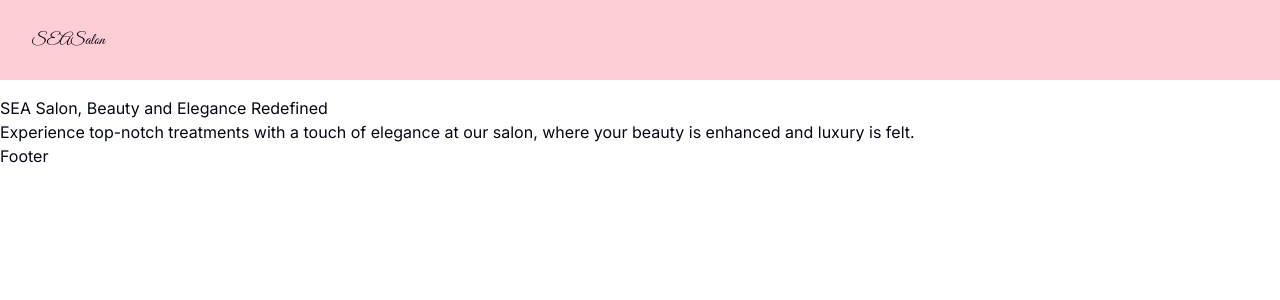
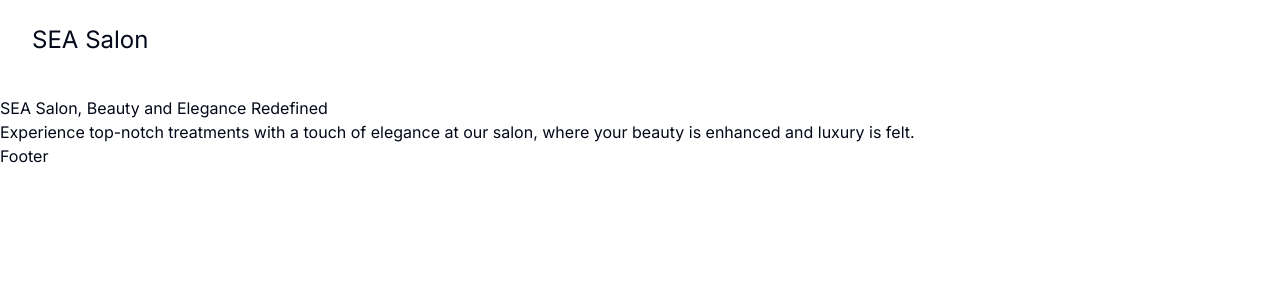
Before and after one commit to AtqiyaHaydar/SEASalon, a Next.js app: page / in a window 1280 px wide. Shown: the top 300 px of the page. Built offline with nearby package versions, Linux system fonts and the light colour scheme.

Commit message:
feat: add fonts

```diff
--- a/app/globals.css
+++ b/app/globals.css
@@ -5,6 +5,16 @@
 @font-face {
   font-family: GreatVibes;
   src: url("../public/fonts/greatvibes/GreatVibes-Regular.ttf");
+}
+
+@font-face {
+  font-family: AutumnFlowers;
+  src: url("../public/fonts/AutumnFlowers-9YVZK.otf");
+}
+
+@font-face {
+  font-family: DarlingtonDemo;
+  src: url("../public/fonts/DarlingtonDemo-z8xjG.ttf");
 }
 
 @layer base {
@@ -81,4 +91,10 @@
   .font-great-vibes {
     font-family: GreatVibes;
   }
+  .font-autumn-flowers {
+    font-family: AutumnFlowers;
+  }
+  .font-darlington-demo {
+    font-family: DarlingtonDemo;
+  }
 }
--- a/components/Header.tsx
+++ b/components/Header.tsx
@@ -2,9 +2,9 @@ import React from 'react'
 
 const Header = () => {
   return (
-    <header className='fixed w-full top-0 h-[80px] py-4 px-8 flex justify-between items-center bg-rose-200' data-aos="fade-down">
-      <h1  className='font-great-vibes'>
-        SEASalon
+    <header className='fixed w-full top-0 h-[80px] py-4 px-8 flex justify-between items-center ' data-aos="fade-down">
+      <h1  className='text-2xl'>
+        SEA Salon
       </h1>
     </header>
   )
--- a/tailwind.config.ts
+++ b/tailwind.config.ts
@@ -19,6 +19,8 @@ const config = {
     },
     extend: {
       colors: {
+        "gold": "#EBC58E",
+        "black": "#000000",
         border: "hsl(var(--border))",
         input: "hsl(var(--input))",
         ring: "hsl(var(--ring))",
```
